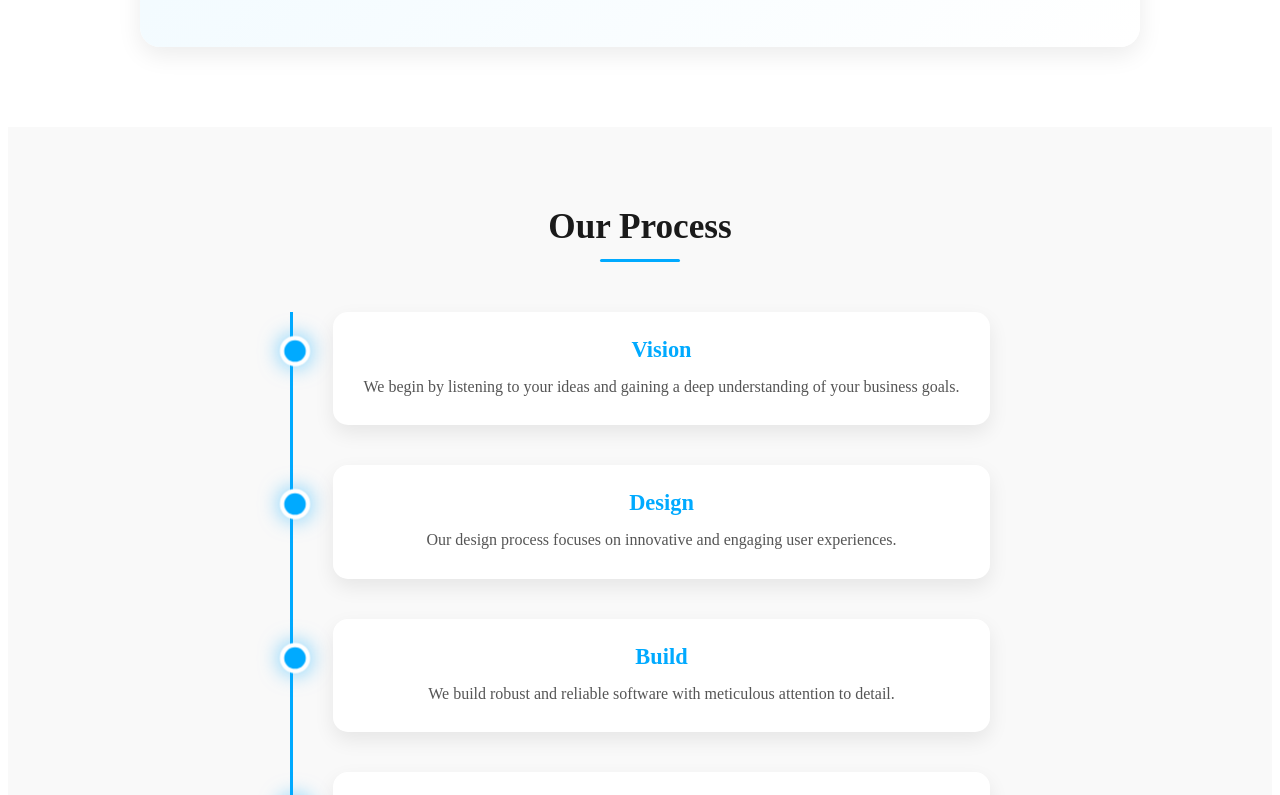
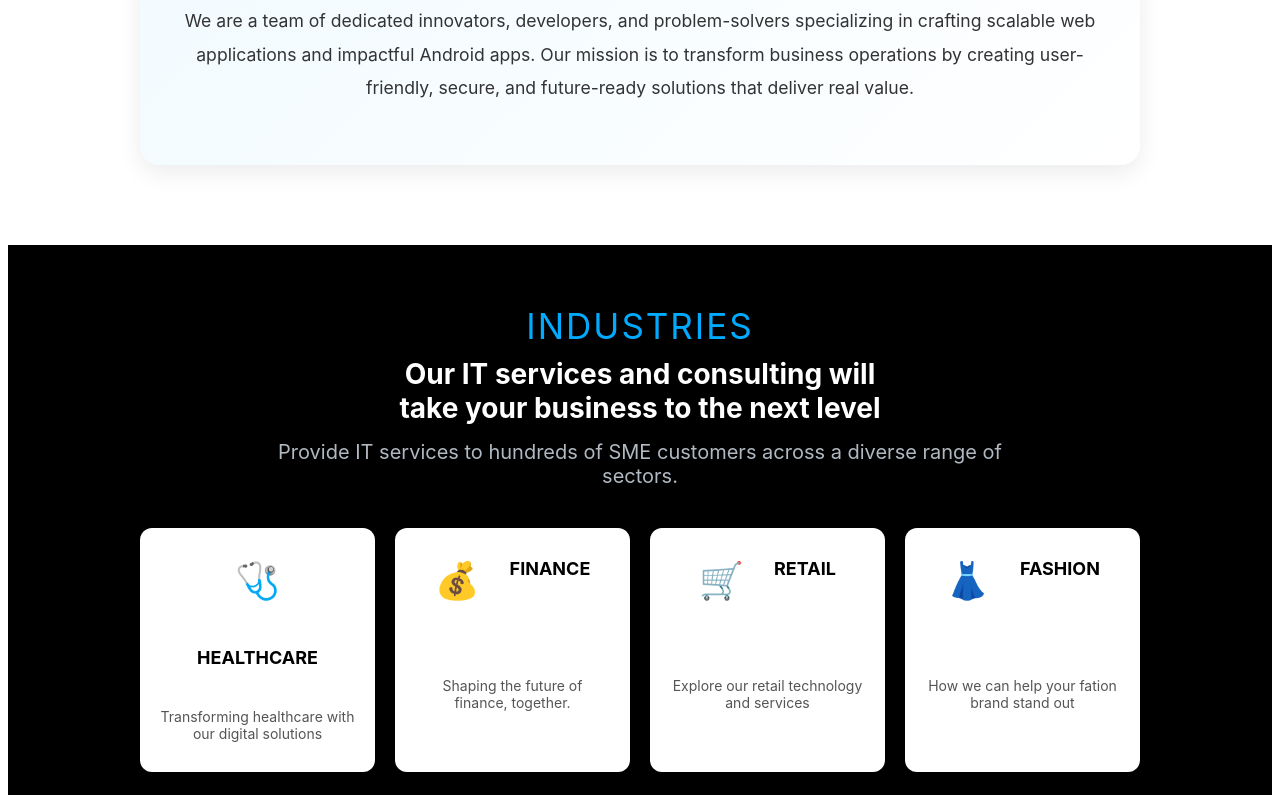
Before and after one commit to C-DHANUSH/B-Liv_Tech_Website, an Angular app: page /home in a window 1280 px wide. Shown: the part 2005-2800 px from the top of the page. Built offline with nearby package versions, Linux system fonts and the light colour scheme.

Commit message:
new home and about modify

```diff
--- a/src/app/about/about.component.html
+++ b/src/app/about/about.component.html
@@ -9,6 +9,7 @@
           </button>
           <div class="dropdown-content">
             <a href="/about">About</a>
+            <a href="#">Team</a>
           </div>
           </div>
           <a href="#">Products</a>
--- a/src/app/about/about.component.scss
+++ b/src/app/about/about.component.scss
@@ -80,6 +80,52 @@ body {
   font-weight: 600;
   box-shadow: 0 4px 12px rgba(0,170,255,0.4);
   animation: pulse 1.8s infinite;
+}
+    dropdown {
+  float: left;
+  overflow: hidden;
+}
+
+.dropdown .dropbtn {
+  font-size: 16px;
+  border: none;
+  outline: none;
+  color: white;
+  padding: 14px 16px;
+  background-color: inherit;
+  font-family: inherit;
+  margin: 0;
+}
+
+// .navbar a:hover, .dropdown:hover .dropbtn {
+//   background-color: red;
+// }
+
+.dropdown-content {
+  display: none;
+  position: absolute;
+  background-color: #f9f9f9;
+  min-width: 160px;
+  box-shadow: 0px 8px 16px 0px rgba(0,0,0,0.2);
+  z-index: 1;
+}
+
+.dropdown-content a {
+  float: none;
+  color: black;
+  padding: 12px 16px;
+  text-decoration: none;
+  display: block;
+  text-align: left;
+  font-weight: bold;
+}
+
+.dropdown-content a:hover {
+  background-color: #ddd;
+}
+
+.dropdown:hover .dropdown-content {
+  display: block;
 }
 
 @keyframes pulse {
@@ -425,52 +471,3 @@ body {
       font-size: 14px;
       color: #555;
     }
-
-
-
-    dropdown {
-  float: left;
-  overflow: hidden;
-}
-
-.dropdown .dropbtn {
-  font-size: 16px;
-  border: none;
-  outline: none;
-  color: white;
-  padding: 14px 16px;
-  background-color: inherit;
-  font-family: inherit;
-  margin: 0;
-}
-
-// .navbar a:hover, .dropdown:hover .dropbtn {
-//   background-color: red;
-// }
-
-.dropdown-content {
-  display: none;
-  position: absolute;
-  background-color: #f9f9f9;
-  min-width: 160px;
-  box-shadow: 0px 8px 16px 0px rgba(0,0,0,0.2);
-  z-index: 1;
-}
-
-.dropdown-content a {
-  float: none;
-  color: black;
-  padding: 12px 16px;
-  text-decoration: none;
-  display: block;
-  text-align: left;
-  font-weight: bold;
-}
-
-.dropdown-content a:hover {
-  background-color: #ddd;
-}
-
-.dropdown:hover .dropdown-content {
-  display: block;
-}
--- a/src/app/home/home.component.html
+++ b/src/app/home/home.component.html
@@ -1,11 +1,21 @@
   <!-- Header -->
  <header class="navbar">
+  <!-- <img src="assets/logo.jpg" alt="B-Liv Tech Logo" class="logo"> -->
   <h1>B-Liv Tech</h1>
   <nav>
+          <a href="/home">Home</a>
+          <div class="dropdown">
+          <button class="dropbtn">Company
+            <i class="fa fa-caret-down"></i>
+          </button>
+          <div class="dropdown-content">
             <a href="/about">About</a>
+            <a href="#">Team</a>
+          </div>
+          </div>
           <a href="#">Products</a>
           <a href="#">Services</a>
-      <a href="/contact"><button class="active">Contact Us</button></a>
+          <button class="active">Contact Us</button>
         </nav>
 </header>
 
@@ -67,6 +77,37 @@
     </div>
   </section>
 
+  <section class="industries-section">
+    <span class="tag">INDUSTRIES</span>
+    <h2 class="title">Our IT services and consulting will<br>take your business to the next level</h2>
+    <p class="subtitle">
+      Provide IT services to hundreds of SME customers across a diverse range of sectors.
+    </p>
+
+    <div class="cards">
+      <div class="card">
+        <div class="icon">🩺</div>
+        <h3>HEALTHCARE</h3>
+        <p>Transforming healthcare with our digital solutions</p>
+      </div>
+      <div class="card">
+        <div class="icon">💰</div>
+        <h3>FINANCE</h3>
+        <p>Shaping the future of finance, together.</p>
+      </div>
+      <div class="card">
+        <div class="icon">🛒</div>
+        <h3>RETAIL</h3>
+        <p>Explore our retail technology and services</p>
+      </div>
+      <div class="card">
+        <div class="icon">👗</div>
+        <h3>FASHION</h3>
+        <p>How we can help your fation brand stand out</p>
+      </div>
+    </div>
+  </section>
+
   <!-- Our Process -->
   <section class="our-process">
     <h3>Our Process</h3>
--- a/src/app/home/home.component.scss
+++ b/src/app/home/home.component.scss
@@ -3,6 +3,7 @@
   margin: 0;
   padding: 0;
   box-sizing: border-box;
+  font-family: "Inter", "Segoe UI", Tahoma, sans-serif;
 }
 
 body {
@@ -14,8 +15,74 @@ body {
 }
 
 /* Navbar */
+// .navbar {
+//   display: flex;
+//   justify-content: space-between;
+//   align-items: center;
+//   background: #ffffff;
+//   color: #1a1a1a;
+//   padding: 18px 40px;
+//   position: sticky;
+//   top: 0;
+//   z-index: 1000;
+//   box-shadow: 0 4px 12px rgba(0,0,0,0.05);
+// }
+
+// .navbar h1 {
+//   font-size: 1.6rem;
+//   font-weight: 700;
+//   font-style: bold;
+//   letter-spacing: 1px;
+//   color: #00aaff;
+// }
+
+// .navbar a {
+//   text-decoration: none;
+//   color: #0f0f0f;
+//   font-weight: 600;
+//   font-size: 1.2rem;
+//   margin-left: 25px;
+//   transition: all 0.3s ease;
+// }
+// .navbar a:hover {
+//   color: #00aaff;
+//   font-weight: 600;
+// }
+// .navbar nav button {
+//   margin-right: 70px;
+//   margin-left: 25px;
+//   text-decoration: none;
+//   color: #333333;
+//   font-weight: 500;
+//   font-size: 1rem;
+//   background: none;
+//   border: none;
+//   cursor: pointer;
+//   transition: all 0.3s ease;
+// }
+// .navbar nav button:hover {
+//   background: #00aaff;
+//   font-style: bold;
+//   color: #ffffff;
+// }
+
+// /* Highlighted Contact Button */
+// .navbar .active {
+//   background: #00aaff;
+//   color: #ffffff;
+//   padding: 10px 20px;
+//   border-radius: 25px;
+//   font-weight: 600;
+//   box-shadow: 0 4px 12px rgba(0,170,255,0.4);
+//   animation: pulse 1.8s infinite;
+// }
+
+
+
+
 .navbar {
   display: flex;
+  height: 80px;
   justify-content: space-between;
   align-items: center;
   background: #ffffff;
@@ -30,16 +97,27 @@ body {
 .navbar h1 {
   font-size: 1.6rem;
   font-weight: 700;
-  font-style: bold;
   letter-spacing: 1px;
   color: #00aaff;
+}
+// .navebar img.logo {
+//   height: 5px;
+//   width: 5px;
+//   border-radius: 5%;
+//   margin-right: 15px;
+// }
+.navbar nav {
+  display: flex;
+  align-items: center;
+  gap:30px
 }
 
 .navbar a {
   text-decoration: none;
   color: #0f0f0f;
   font-weight: 600;
-  font-size: 1.2rem;
+  font-size: 1rem;
+  font-family: "Inter", "Segoe UI", Tahoma, sans-serif;
   margin-left: 25px;
   transition: all 0.3s ease;
 }
@@ -48,7 +126,6 @@ body {
   font-weight: 600;
 }
 .navbar nav button {
-  margin-right: 70px;
   margin-left: 25px;
   text-decoration: none;
   color: #333333;
@@ -64,8 +141,6 @@ body {
   font-style: bold;
   color: #ffffff;
 }
-
-/* Highlighted Contact Button */
 .navbar .active {
   background: #00aaff;
   color: #ffffff;
@@ -74,6 +149,52 @@ body {
   font-weight: 600;
   box-shadow: 0 4px 12px rgba(0,170,255,0.4);
   animation: pulse 1.8s infinite;
+}
+    dropdown {
+  float: left;
+  overflow: hidden;
+}
+
+.dropdown .dropbtn {
+  font-size: 16px;
+  border: none;
+  outline: none;
+  color: white;
+  padding: 14px 16px;
+  background-color: inherit;
+  font-family: inherit;
+  margin: 0;
+}
+
+// .navbar a:hover, .dropdown:hover .dropbtn {
+//   background-color: red;
+// }
+
+.dropdown-content {
+  display: none;
+  position: absolute;
+  background-color: #f9f9f9;
+  min-width: 160px;
+  box-shadow: 0px 8px 16px 0px rgba(0,0,0,0.2);
+  z-index: 1;
+}
+
+.dropdown-content a {
+  float: none;
+  color: black;
+  padding: 12px 16px;
+  text-decoration: none;
+  display: block;
+  text-align: left;
+  font-weight: bold;
+}
+
+.dropdown-content a:hover {
+  background-color: #ddd;
+}
+
+.dropdown:hover .dropdown-content {
+  display: block;
 }
 
 @keyframes pulse {
@@ -110,7 +231,7 @@ body {
 
 @keyframes typing {
   from { width: 0; }
-  to { width: 12ch; }
+  to { width: 8ch; }
 }
 @keyframes blink {
   50% { border-color: transparent; }
@@ -430,3 +551,70 @@ body {
     font-size: 1rem;
   }
 }
+
+
+
+.industries-section {
+      text-align: center;
+      padding: 60px 20px;
+      background-color: black;
+    }
+
+    .tag {
+      color: #00aaff;
+      font-size: 35px;
+      letter-spacing: 2px;
+      margin-bottom: 10px;
+      display: block;
+    }
+
+    .title {
+      font-size: 28px;
+      font-weight: bold;
+      margin-bottom: 15px;
+      color: white;
+    }
+
+    .subtitle {
+      max-width: 800px;
+      margin: 0 auto 40px;
+      color: #b0b8c1;
+      font-size: 20px;
+    }
+
+    .cards {
+      display: grid;
+      grid-template-columns: repeat(auto-fit, minmax(220px, 1fr));
+      gap: 20px;
+      max-width: 1000px;
+      margin: 0 auto;
+    }
+
+    .card {
+      background: white;
+      color: black;
+      padding: 30px 20px;
+      border-radius: 12px;
+      box-shadow: 0 4px 12px rgba(0,0,0,0.1);
+      transition: transform 0.3s ease, box-shadow 0.3s ease;
+    }
+
+    .card:hover {
+      transform: translateY(-8px);
+      box-shadow: 0 6px 18px rgba(0,0,0,0.2);
+    }
+
+    .icon {
+      font-size: 36px;
+      margin-bottom: 15px;
+    }
+
+    .card h3 {
+      font-size: 18px;
+      margin-bottom: 10px;
+    }
+
+    .card p {
+      font-size: 14px;
+      color: #555;
+    }
```
Lines whose indentation alone changed are shown as unchanged.
